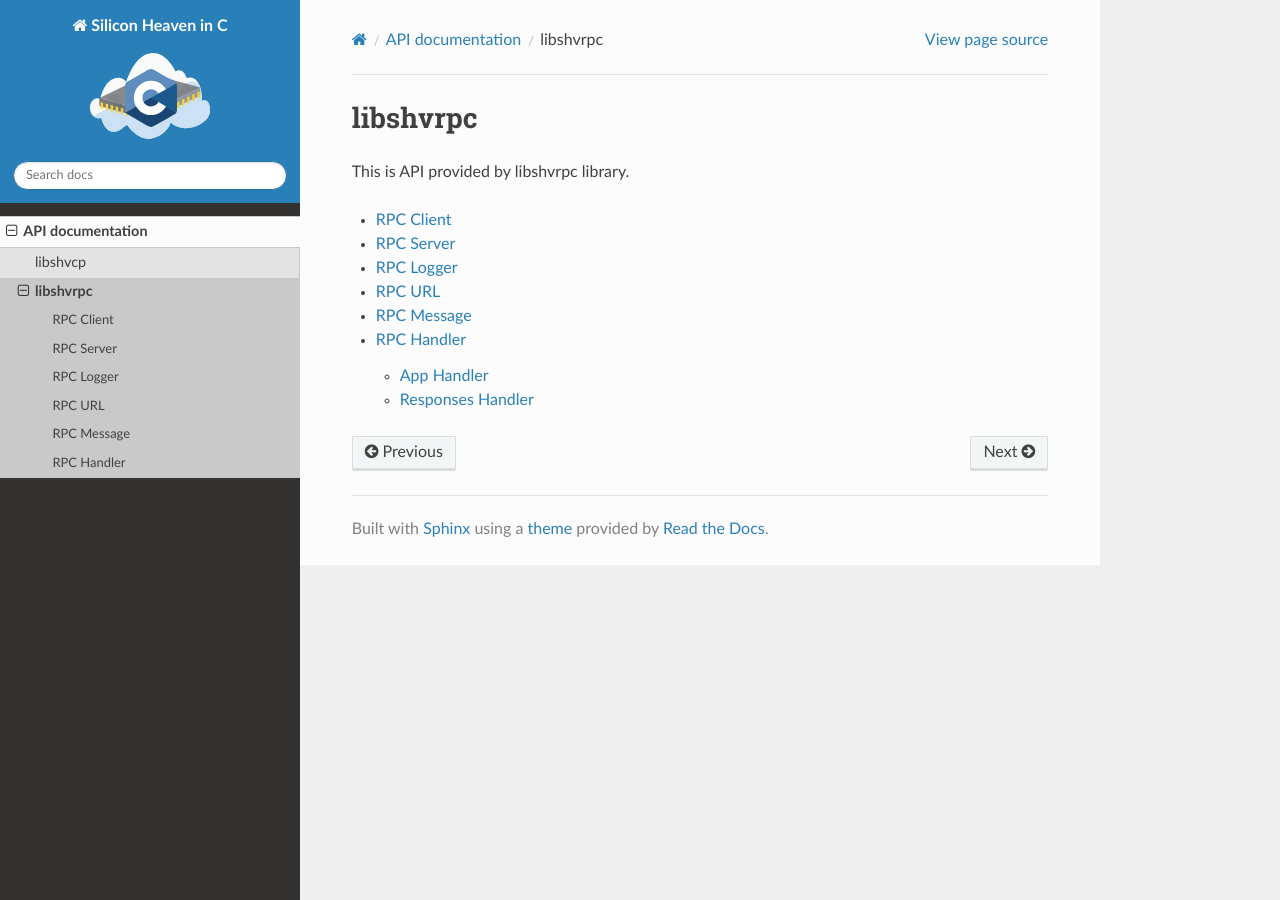
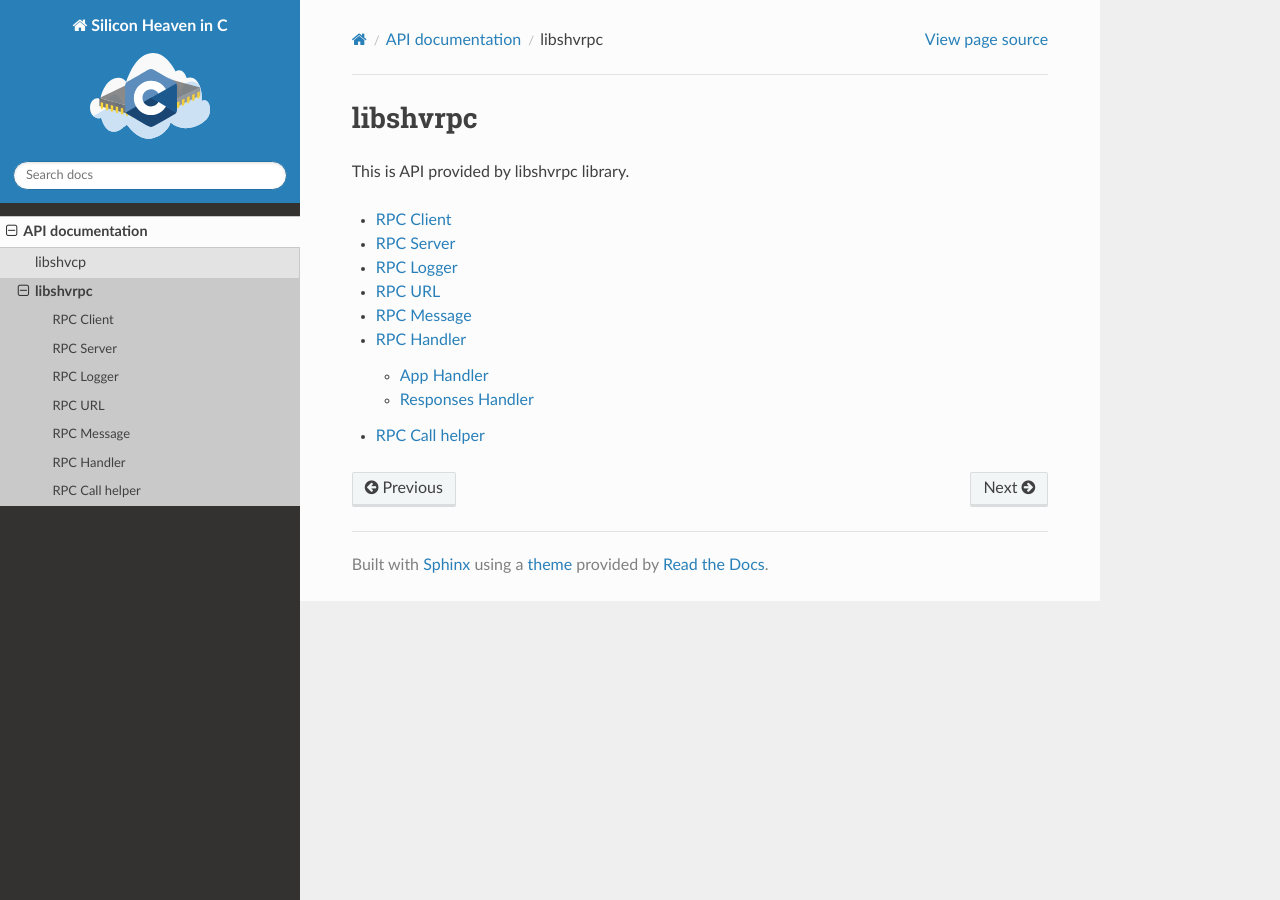
Before and after one commit to silicon-heaven/shvc, a Sphinx documentation site: the page built from docs/api/libshvrpc.md, in a window 1280 px wide. Built offline with Sphinx 7.4.7 and the Read the Docs theme 2.0.0, drawn with Linux system fonts in a browser that asks for light colours.

Commit message:
libshvrpc: Add rpccall
This is pretty hacky but should simplify the method calling from SHVC.

The primary issue with SHV is that any message can be lost in the
network and thus we need to support multiple attempts and handling of
this on every call. At the same time we do want to support streaming and
thus handling of multiple call attempts must inevitably be part of the
application code.

````diff
--- /dev/null
+++ b/docs/api/rpccall.md
@@ -0,0 +1,8 @@
+# RPC Call helper
+
+```c
+#include <shv/rpccall.h>
+```
+
+```{autodoxygenfile} shv/rpccall.h
+```
````
Also changed, not shown: docs/api/libshvrpc.md (+1 -0 lines), 2 other files.
